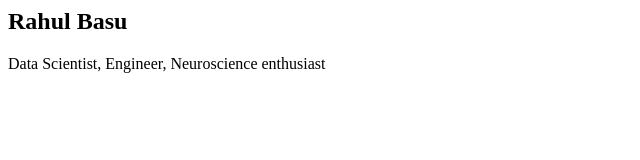
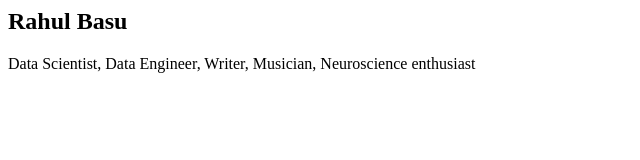
Before and after one commit to EruditeStranger/rahulbasu.github.io, a plain HTML site: page index.html in a window 1280 px wide. Shown: the whole page, without its empty margins (0-640 px from the left). Drawn offline with Linux system fonts and the light colour scheme.

Commit message:
Update index.html

```diff
--- a/index.html
+++ b/index.html
@@ -4,7 +4,7 @@
             <div class="row">
             <div class="col-lg-12 col-md-12 col-sm-12 col-xs-12 hero-text">
                 <h2 class="hero_title">Rahul Basu</h2>
-                <p class="hero_desc">Data Scientist, Engineer, Neuroscience enthusiast</p>
+                <p class="hero_desc">Data Scientist, Data Engineer, Writer, Musician, Neuroscience enthusiast</p>
             </div>
             </div>
         </div>
```
